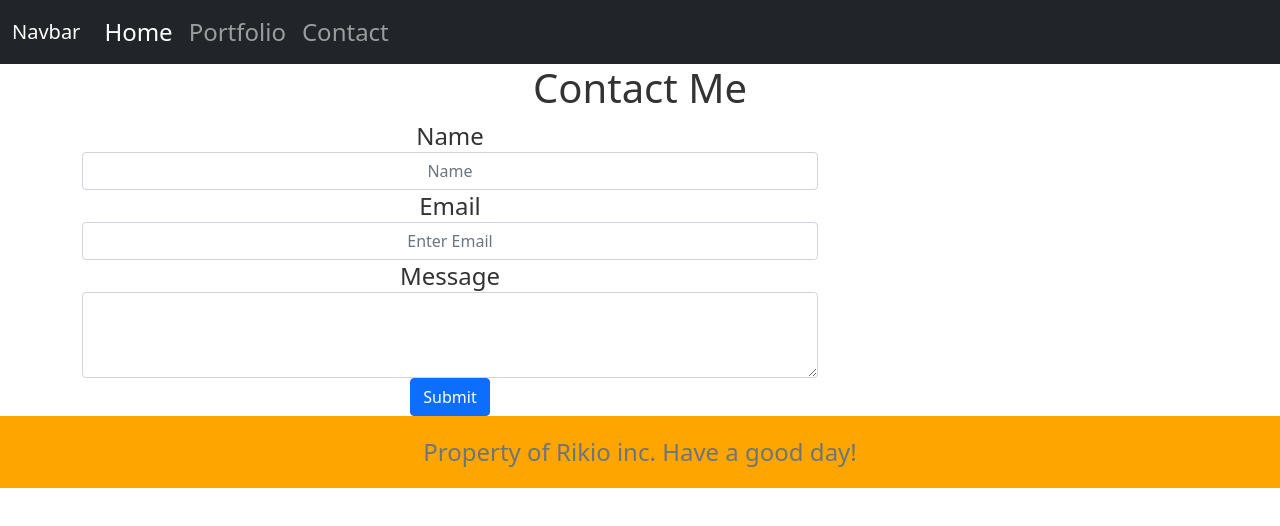
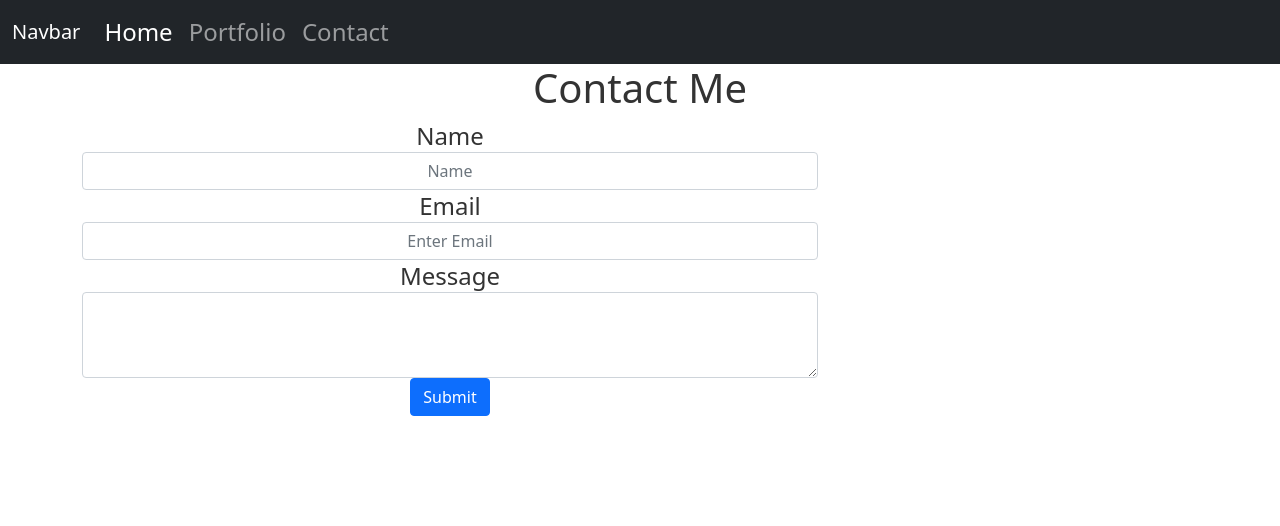
Before and after one commit to rikioh/responsiveportfolio, a plain HTML site: page contact.html in a window 1280 px wide. Drawn offline with nearby package versions, Linux system fonts and the light colour scheme.

Commit message:
got rid of footer and added div end to column

```diff
--- a/contact.html
+++ b/contact.html
@@ -61,11 +61,6 @@
       </div>
     </div>
   </div>
-  <footer class="footer">
-    <div class="container">
-      <span class="text-muted">Property of Rikio inc. Have a good day!</span>
-    </div>
-  </footer>
   <script src="https://cdn.jsdelivr.net/npm/bootstrap@5.0.0-beta1/dist/js/bootstrap.bundle.min.js" integrity="sha384-ygbV9kiqUc6oa4msXn9868pTtWMgiQaeYH7/t7LECLbyPA2x65Kgf80OJFdroafW" crossorigin="anonymous"></script>
 </body>
 
```
Also changed, not shown: index.html (+1 -5 lines), portfolio.html (+0 -5 lines).
